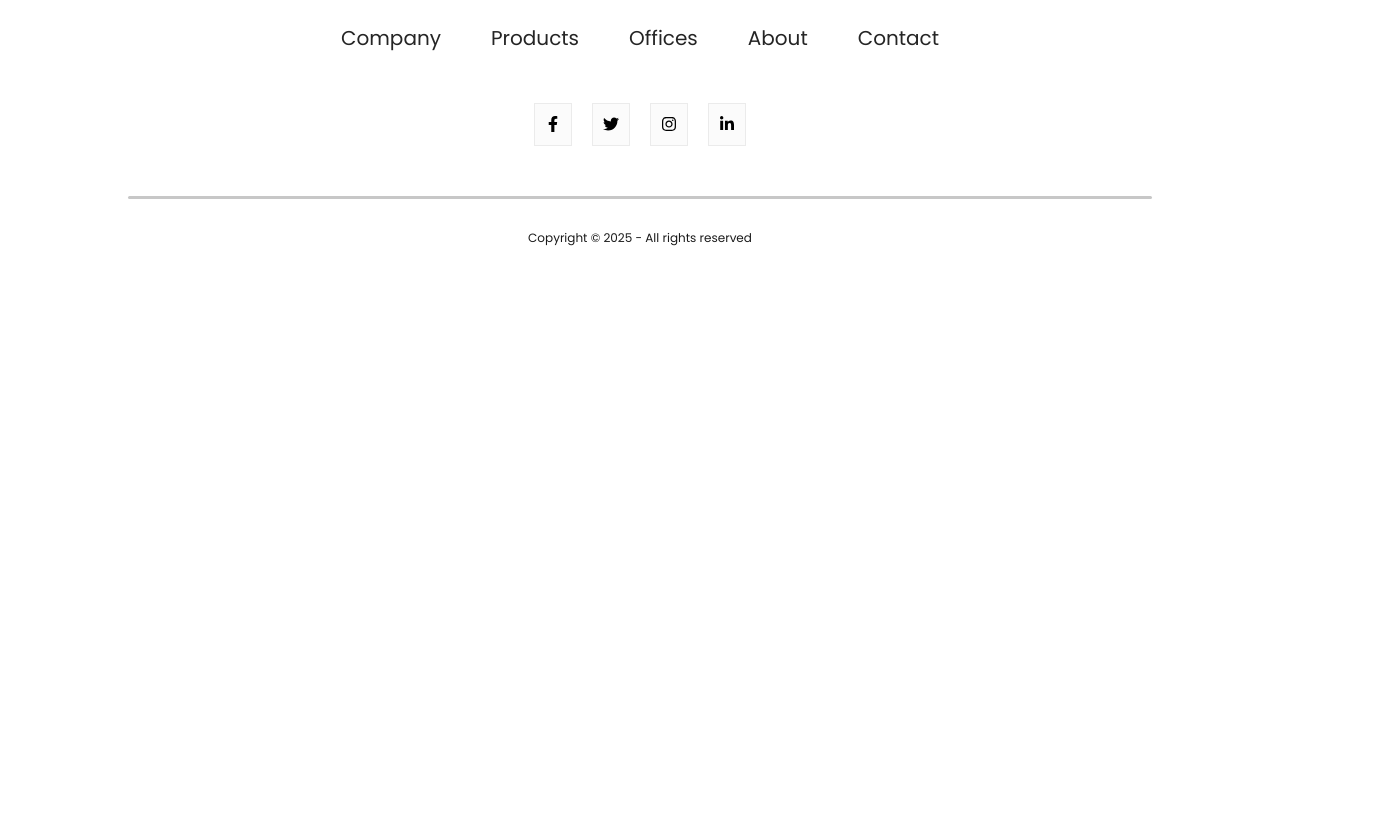
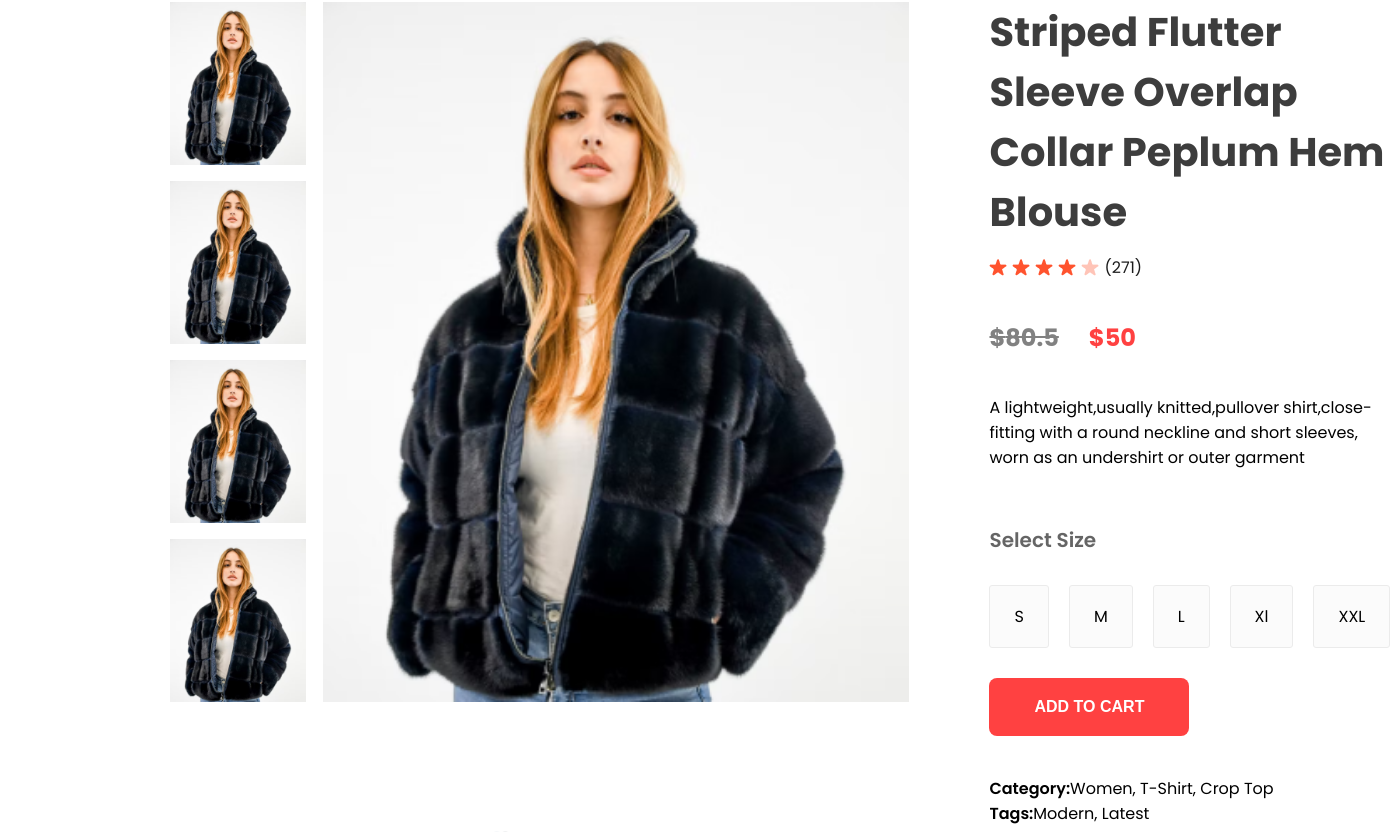
Before and after one commit to DucBaoNguyen2004/E-Commerce-Clothes-Shopping, a React (Create React App) app: page /product/1 in a window 1280 px wide. Shown: the part 272-1104 px from the top of the page, 1390 px wide, since content can reach past the window. Before the commit the page ends 800 px from the top, so only its background shows below. Built offline with nearby package versions, Linux system fonts and the light colour scheme.

Commit message:
xong breadcrum va productdisplay

```diff
--- a/src/Components/BreadCrum/BreadCrum.css
+++ b/src/Components/BreadCrum/BreadCrum.css
@@ -0,0 +1,10 @@
+.breadcrum{
+    display: flex;
+    align-items: center;
+    gap:8px;
+    color:#5e5e5e;
+    font-size: 16px;
+    font-weight: 600;
+    margin: 60px 170px;
+    text-transform: capitalize;
+}
--- /dev/null
+++ b/src/Components/ProductDisplay/ProductDisplay.css
@@ -0,0 +1,87 @@
+.productdisplay{
+    display: flex;
+    margin: 0px 170px;
+}
+.productdisplay-left{
+    display: flex;
+    gap: 17px;
+}
+.productdisplay-img-list{
+    display: flex;
+    flex-direction: column;
+    gap: 16px;
+}
+.productdisplay-img-list img{
+    height: 163px;
+}
+.productdisplay-main-img{
+    width: 586px;
+    height: 700px;
+}
+.productdisplay-right{
+    margin-left: 80px ;
+    display: flex;
+    flex-direction: column;
+}
+.productdisplay-right h1{
+    color: #3d3d3d;
+    font-size: 40px;
+    font-weight: 700;
+}
+.productdisplay-right-star{
+    display: flex;
+    align-items: center;
+    margin-top:13px ;
+    gap:5px;
+    color: #1c1c1c;
+    font-size: 16px;
+}
+.productdisplay-right-price{
+    display: flex;
+    margin: 40px 0px;
+    gap:30px;
+    font-size: 24px;
+    font-weight: 700;
+}
+.productdisplay-right-price-old{
+    color: #818181;
+    text-decoration: line-through;
+}
+.productdisplay-right-price-new{
+    color: #ff4141;
+}
+.productdisplay-right-size h1{
+    margin-top: 55px;
+    color: #656565;
+    font-size: 20px;
+    font-weight: 600;
+}
+.productdisplay-right-sizes{
+    display: flex;
+    gap: 20px;
+    margin: 30px 0px;
+}
+.productdisplay-right-sizes div{
+    padding: 18px 24px;
+    background: #fbfbfb;
+    border: 1px solid #ebebeb;
+    border-radius: 3px;
+    cursor: pointer;
+}
+.productdisplay-right button{
+        padding: 20px 40px;
+        width: 200px;
+        font-size: 16px;
+        font-weight: 600;
+        color: white;
+        background: #ff4141;
+        margin-bottom: 40px;
+        border-radius: 8px;
+        border: none;
+        outline: none;
+        cursor: pointer;
+}
+.productdisplay-right-category span{
+    font-weight: 600;
+
+}
--- /dev/null
+++ b/src/Components/ProductDisplay/ProductDisplay.jsx
@@ -0,0 +1,53 @@
+import React from 'react'
+import './ProductDisplay.css'
+import star_icon from '../Assets/star_icon.png'
+import star_dull_icon from '../Assets/star_dull_icon.png'
+export const ProductDisplay = (props) => {
+    const{product}=props
+  return (
+    <div className='productdisplay'>
+        <div className="productdisplay-left">
+            <div className="productdisplay-img-list">
+                <img src={product.image} alt="" />
+                <img src={product.image}alt="" />
+                <img src={product.image} alt="" />
+                <img src={product.image} alt="" />
+            </div>
+            <div className="productdisplay-img">
+                <img className="productdisplay-main-img" src={product.image} alt="" />
+            </div>
+        </div>
+        <div className="productdisplay-right">
+            <h1>{product.name}</h1>
+            <div className="productdisplay-right-star">
+                <img src={star_icon} alt="" />
+                <img src={star_icon} alt="" />
+                <img src={star_icon} alt="" />
+                <img src={star_icon} alt="" />
+                <img src={star_dull_icon} alt="" />
+                <p>(271)</p>
+            </div>
+            <div className="productdisplay-right-price">
+            <div className="productdisplay-right-price-old">${product.old_price}</div>
+            <div className="productdisplay-right-price-new">${product.new_price}</div>
+            </div>
+            <div className="productdisplay-right-description">
+            <p>A lightweight,usually knitted,pullover shirt,close-fitting with a round neckline and short sleeves, worn as an undershirt or outer garment </p>
+            </div>
+            <div className="productdisplay-right-size">
+                <h1>Select Size</h1>
+                <div className="productdisplay-right-sizes">
+                    <div>S</div>
+                    <div>M</div>
+                    <div>L</div>
+                    <div>Xl</div>
+                    <div>XXL</div>
+                </div>
+            </div>
+            <button>ADD TO CART</button>
+            <p className='productdisplay-right-category'><span>Category:</span>Women, T-Shirt, Crop Top</p>
+             <p className='productdisplay-right-category'><span>Tags:</span>Modern, Latest</p>
+        </div>
+    </div>
+  )
+}
--- a/src/Pages/Product.jsx
+++ b/src/Pages/Product.jsx
@@ -2,6 +2,7 @@
 import { useParams } from 'react-router-dom'
 import { ShopContext } from '../Context/ShopContext'
 import { BreadCrum } from '../Components/BreadCrum/BreadCrum'
+import { ProductDisplay } from '../Components/ProductDisplay/ProductDisplay'
 import all_product from '../Components/Assets/all_product'
 export const Product = () => {
   const { all_product } = useContext(ShopContext)
@@ -13,6 +14,7 @@
   return (
     <div>
       <BreadCrum product={product} />
+      <ProductDisplay product={product} />
     </div>
   )
 }
```
